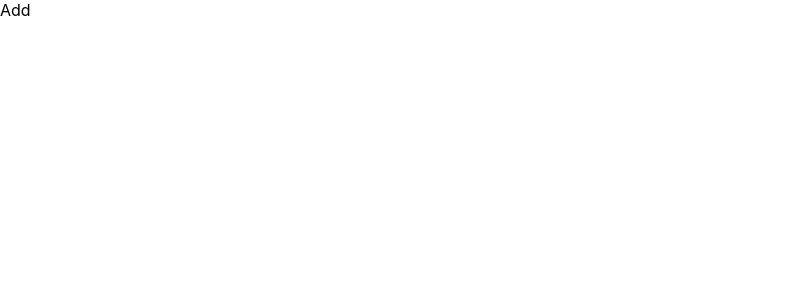
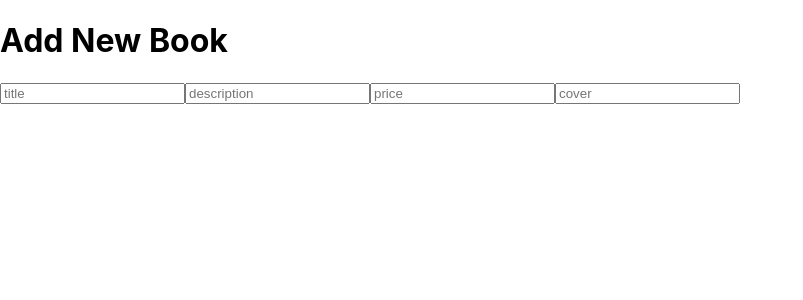
Before and after one commit to dennihous/mysqlProject, a React (Create React App) app in the folder client/: page /add in a window 1280 px wide. Shown: the top 300 px of the page, without its empty margins (0-803 px from the left). Built offline with nearby package versions, Linux system fonts and the light colour scheme.

Commit message:
Added inputs for new book

```diff
--- a/client/src/pages/Add.jsx
+++ b/client/src/pages/Add.jsx
@@ -1,8 +1,16 @@
 import React from 'react'
+import { useState } from 'react'
 
 const Add = () => {
+
   return (
-    <div>Add</div>
+    <div className='form' >
+      <h1>Add New Book</h1>
+      <input type="text" placeholder="title" />
+      <input type="text" placeholder="description" />
+      <input type="number" placeholder="price" />
+      <input type="text" placeholder="cover" />
+    </div>
   )
 }
 
```
